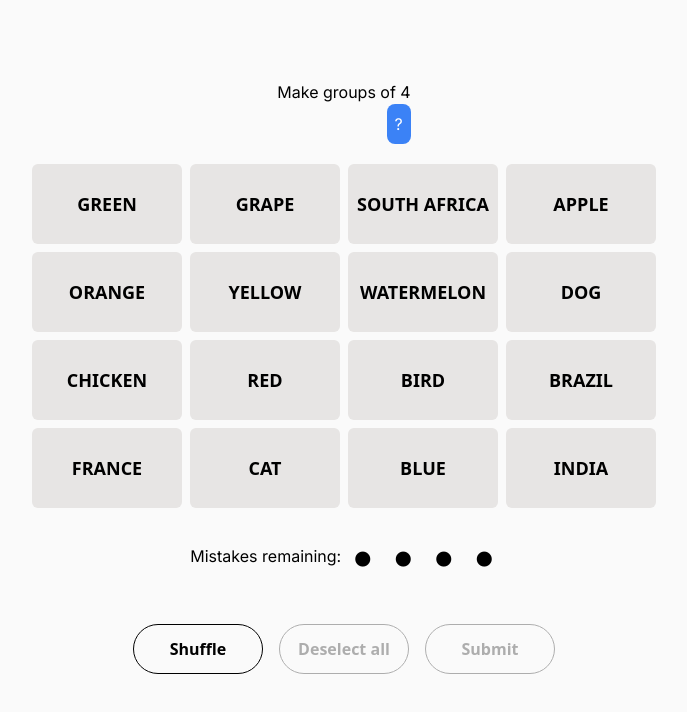
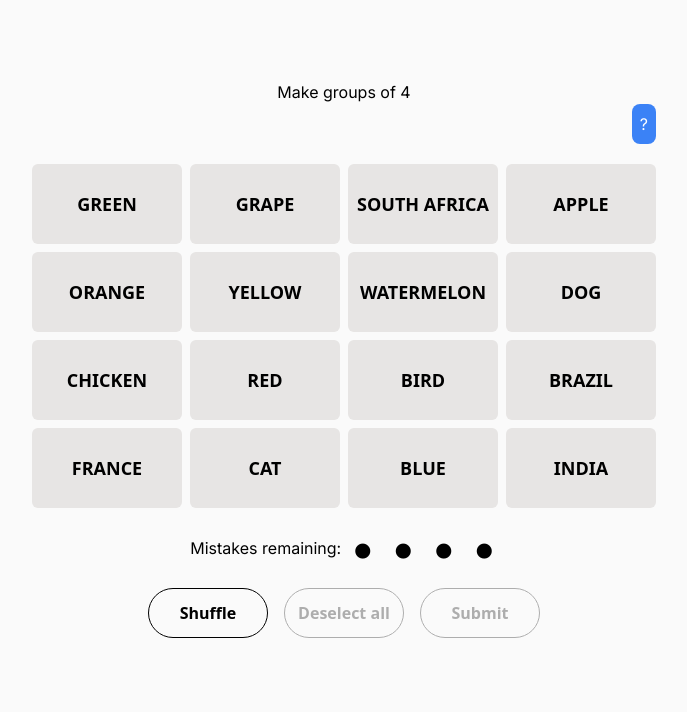
Before and after one commit to feliperost/connections, a Next.js app: page / in a window 1280 px wide. Shown: the top 712 px of the page, without its empty margins (296-983 px from the left). Built offline with nearby package versions, Linux system fonts and the light colour scheme.

Commit message:
refactor: changes on some variable names

```diff
--- a/app/components/HelpModal.tsx
+++ b/app/components/HelpModal.tsx
@@ -13,7 +13,7 @@ const HelpModal = ({ closeHelp }: HelpModalProps)  => {
         }
       };
 
-    return (
+  return (
     <div className="transition-opacity duration-300">
         <div className="fixed inset-0 flex items-center justify-center bg-black bg-opacity-50 z-50" onClick={handleClickOutside}>
             <div className="bg-white p-8 rounded shadow-lg max-w-lg w-full relative">
--- a/app/page.tsx
+++ b/app/page.tsx
@@ -121,9 +121,9 @@ export default function Home() {
     }
   };
 
-  const [isHelpVisible, setIsHelpVisible] = useState(false); // state that controls modal visibility
+  const [isHelpVisible, setIsHelpVisible] = useState(false); // state that controls help modal visibility
 
-  const showHelp = () => {
+  const openHelp = () => {
     setIsHelpVisible(true);
   }
 
@@ -144,10 +144,10 @@ export default function Home() {
   return (
     <main className="flex min-h-screen flex-col items-center p-15">
 
-      <div className="mt-20">
-        <div>Make groups of 4</div>
+      <div className="w-[624px] mt-20">
+        <div className="text-center">Make groups of 4</div>
         <div className="relative mb-5">
-          <button onClick={showHelp} className="absolute top-0 right-0 bg-blue-500 text-white p-2 rounded-lg">?</button>
+          <button onClick={openHelp} className="absolute top-0 right-0 bg-blue-500 text-white p-2 rounded-lg">?</button>
           {isHelpVisible && <HelpModal closeHelp={closeHelp} />}
         </div>
       </div>
@@ -199,30 +199,30 @@ export default function Home() {
 
           {/* display of mistakes, reaches game over if mistakesRemaining is 0.
           .repeat repeats "•" according to number of mistakes remaining. */}
-          <div className="flex items-center justify-start w-100 my-6">
+          <div className="flex items-center justify-start w-100 my-4">
             <p>Mistakes remaining:</p>
             <span className="ml-2 text-5xl">
               {"• ".repeat(mistakesRemaining)}
             </span>
           </div>
 
-          <div className="my-5">
+          <div className="">
             <button
-              className="mx-2 transition ease-in-out font-sans font-semibold w-[130px] h-[50px] rounded-full border-solid border-[1px] border-black p-2 text-center content-center bg-none disabled:opacity-30"
+              className="mx-2 transition ease-in-out font-sans font-semibold w-[120px] h-[50px] rounded-full border-solid border-[1px] border-black p-2 text-center content-center bg-none disabled:opacity-30"
               onClick={handleShuffle}
               disabled={mistakesRemaining <= 0}>
               Shuffle
             </button>
 
             <button
-              className="mx-2 transition ease-in-out font-sans font-semibold w-[130px] h-[50px] rounded-full border-solid border-[1px] border-black p-2 text-center content-center bg-none disabled:opacity-30"
+              className="mx-2 transition ease-in-out font-sans font-semibold w-[120px] h-[50px] rounded-full border-solid border-[1px] border-black p-2 text-center content-center bg-none disabled:opacity-30"
               onClick={deselectAll}
               disabled={selectedWords.length < 1 || mistakesRemaining <= 0}>
               Deselect all
             </button>
 
             <button
-              className="mx-2 transition ease-in-out font-sans font-semibold w-[130px] h-[50px] rounded-full border-solid border-[1px] border-black p-2 text-center text-white content-center bg-black disabled:bg-zinc-50 disabled:opacity-30 disabled:border-black disabled:cursor-auto disabled:text-black"
+              className="mx-2 transition ease-in-out font-sans font-semibold w-[120px] h-[50px] rounded-full border-solid border-[1px] border-black p-2 text-center text-white content-center bg-black disabled:bg-zinc-50 disabled:opacity-30 disabled:border-black disabled:cursor-auto disabled:text-black"
               onClick={handleSubmit}
               disabled={selectedWords.length !== 4 || mistakesRemaining <= 0}>
               Submit
```
